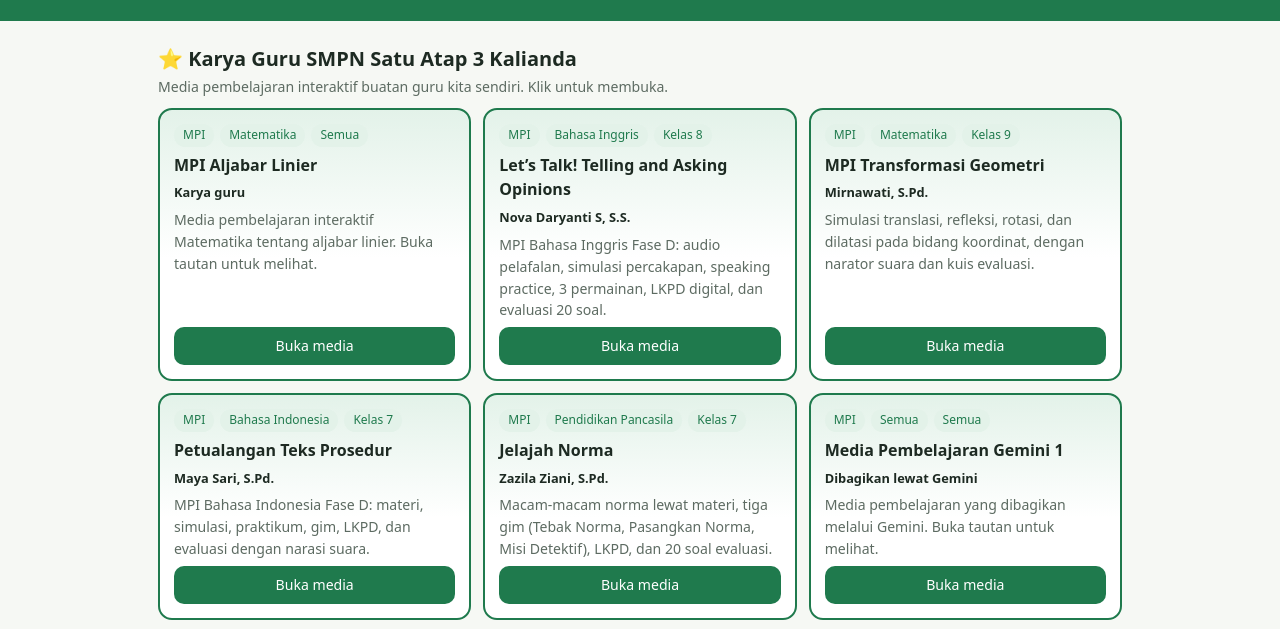
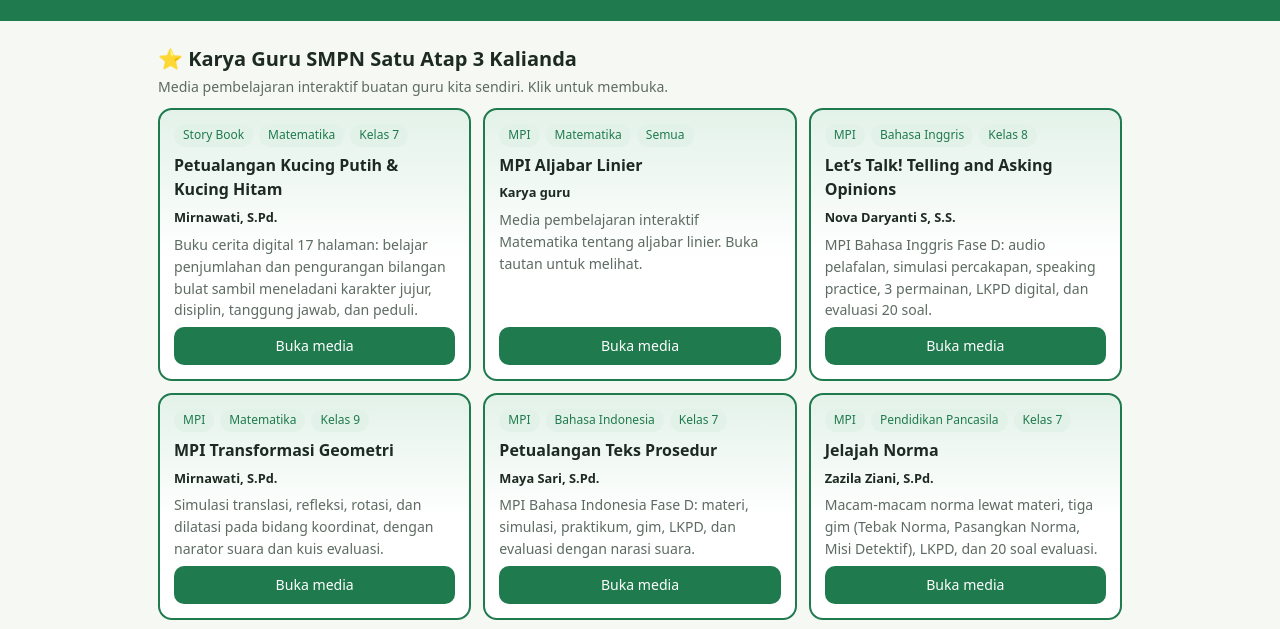
Before and after one commit to mirnawati731/bank-media-satgaka, a plain HTML site: page index.html in a window 1280 px wide. Shown: the part 98-727 px from the top of the page. Drawn offline with Linux system fonts and the light colour scheme.

Commit message:
Add files via upload

```diff
--- a/index.html
+++ b/index.html
@@ -98,6 +98,7 @@ const MEDIA=[
 ];
 // =====================================
 const KARYA=[
+{t:"Petualangan Kucing Putih & Kucing Hitam",j:"Story Book",m:"Matematika",k:"7",by:"Mirnawati, S.Pd.",u:"https://mirnawati731.github.io/Cerita-Kucing-Bilbul/",d:"Buku cerita digital 17 halaman: belajar penjumlahan dan pengurangan bilangan bulat sambil meneladani karakter jujur, disiplin, tanggung jawab, dan peduli."},
 {t:"MPI Aljabar Linier",m:"Matematika",k:"Semua",by:"Karya guru",u:"https://arisuryadi147-eng.github.io/MPI-ALJABAR-LINIER/",d:"Media pembelajaran interaktif Matematika tentang aljabar linier. Buka tautan untuk melihat."},
 {t:"Let’s Talk! Telling and Asking Opinions",m:"Bahasa Inggris",k:"8",by:"Nova Daryanti S, S.S.",u:"https://satgaka.github.io/MPI-Bahasa-Inggris-8.1/",d:"MPI Bahasa Inggris Fase D: audio pelafalan, simulasi percakapan, speaking practice, 3 permainan, LKPD digital, dan evaluasi 20 soal."},
 {t:"MPI Transformasi Geometri",m:"Matematika",k:"9",by:"Mirnawati, S.Pd.",u:"https://mirnawati731.github.io/MPI-Transformasi-Geometri/",d:"Simulasi translasi, refleksi, rotasi, dan dilatasi pada bidang koordinat, dengan narator suara dan kuis evaluasi."},
@@ -111,7 +112,7 @@ const $=id=>document.getElementById(id);
 function chips(id,arr,key){const box=$(id);box.innerHTML="";["Semua",...arr].forEach(v=>{const b=document.createElement("button");b.className="chip"+(sel[key]===v?" on":"");b.textContent=v;b.onclick=()=>{sel[key]=v;render()};box.appendChild(b)})}
 function esc(s){return String(s).replace(/[&<>"]/g,c=>({"&":"&amp;","<":"&lt;",">":"&gt;",'"':"&quot;"}[c]))}
 function render(){
-$("karya").innerHTML=KARYA.map(x=>`<div class="card feat"><div class="tags"><span class="tag">MPI</span><span class="tag">${esc(x.m)}</span><span class="tag">${/^\d$/.test(x.k)?"Kelas ":""}${esc(x.k)}</span></div><h3>${esc(x.t)}</h3><div class="by">${esc(x.by)}</div><p>${esc(x.d)}</p><a class="btn" href="${esc(x.u)}" target="_blank" rel="noopener">Buka media</a></div>`).join("");
+$("karya").innerHTML=KARYA.map(x=>`<div class="card feat"><div class="tags"><span class="tag">${esc(x.j||"MPI")}</span><span class="tag">${esc(x.m)}</span><span class="tag">${/^\d$/.test(x.k)?"Kelas ":""}${esc(x.k)}</span></div><h3>${esc(x.t)}</h3><div class="by">${esc(x.by)}</div><p>${esc(x.d)}</p><a class="btn" href="${esc(x.u)}" target="_blank" rel="noopener">Buka media</a></div>`).join("");
 chips("fm",MAPEL,"m");chips("fj",JENIS,"j");chips("fk",KELAS,"k");
 const q=sel.q.toLowerCase();
 const own=MEDIA.filter(x=>(sel.m==="Semua"||x.m===sel.m||x.m==="Semua")&&(sel.j==="Semua"||x.j===sel.j)&&(sel.k==="Semua"||x.k===sel.k||x.k==="Semua")&&(!q||(x.t+x.d+x.m).toLowerCase().includes(q)));
```
